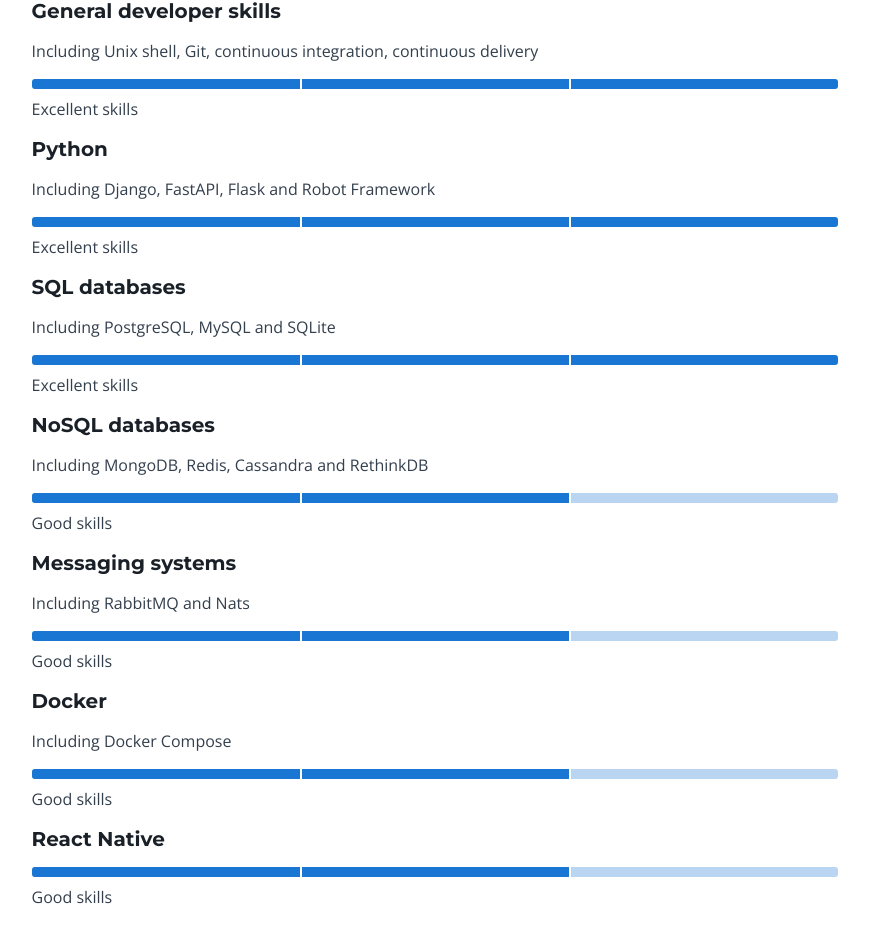
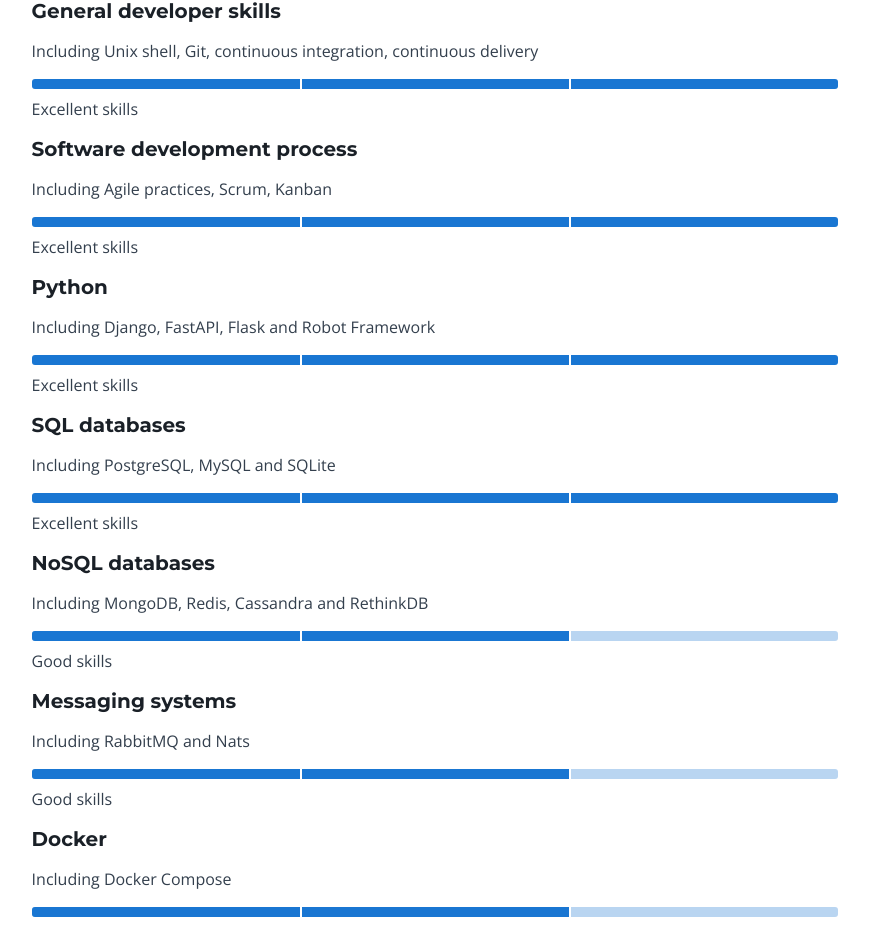
Before and after one commit to kalleilves/kalleilves.github.io, a Next.js app: page /skills in a window 1280 px wide. Shown: the part 812-1739 px from the top of the page, without its empty margins (410-1279 px from the left). Built offline with nearby package versions, Linux system fonts and the light colour scheme.

Commit message:
Update skills.mdx

```diff
--- a/src/pages/skills.mdx
+++ b/src/pages/skills.mdx
@@ -28,6 +28,11 @@ Here are some of the highlights of my technical skills:
   <SkillProgress
     skill="General developer skills"
     description="Including Unix shell, Git, continuous integration, continuous delivery"
+    level="excellent"
+  />
+  <SkillProgress
+    skill="Software development process"
+    description="Including Agile practices, Scrum, Kanban"
     level="excellent"
   />
   <SkillProgress
```
